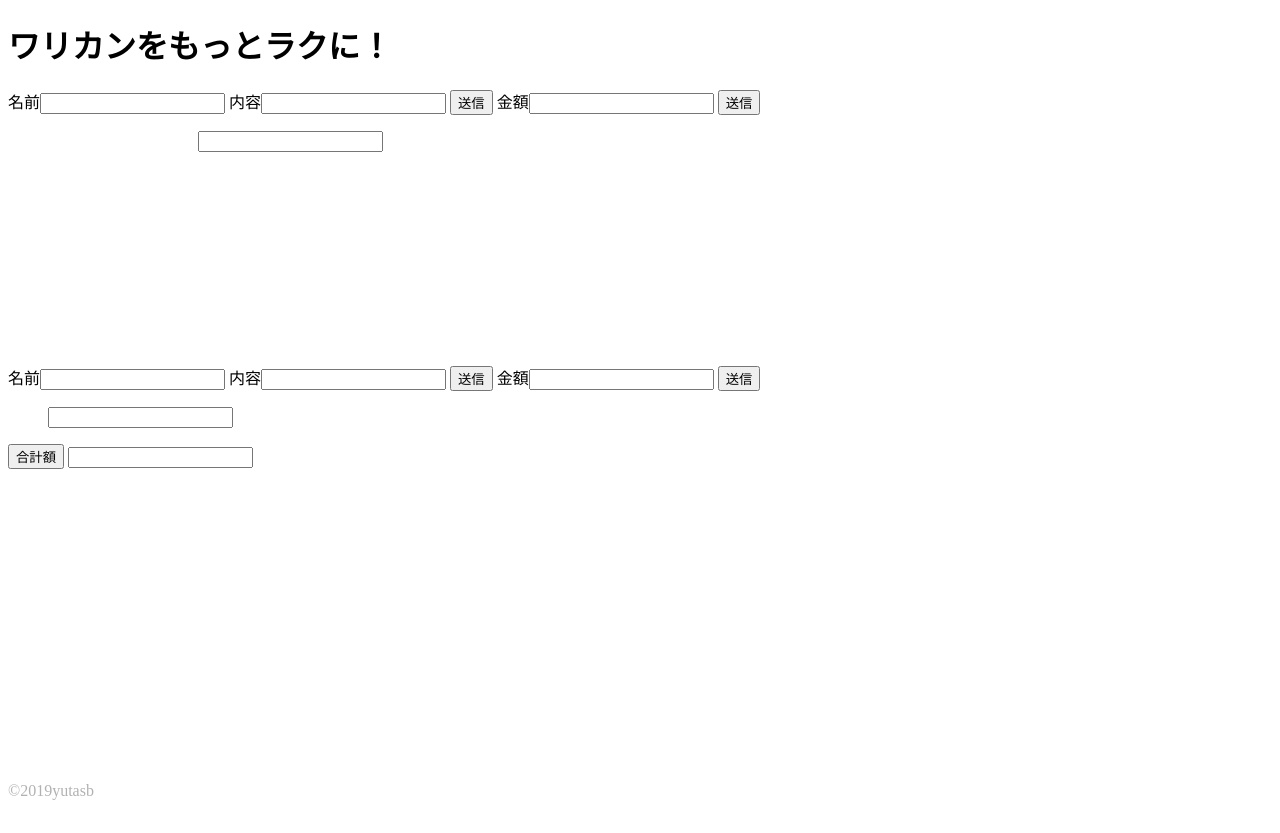
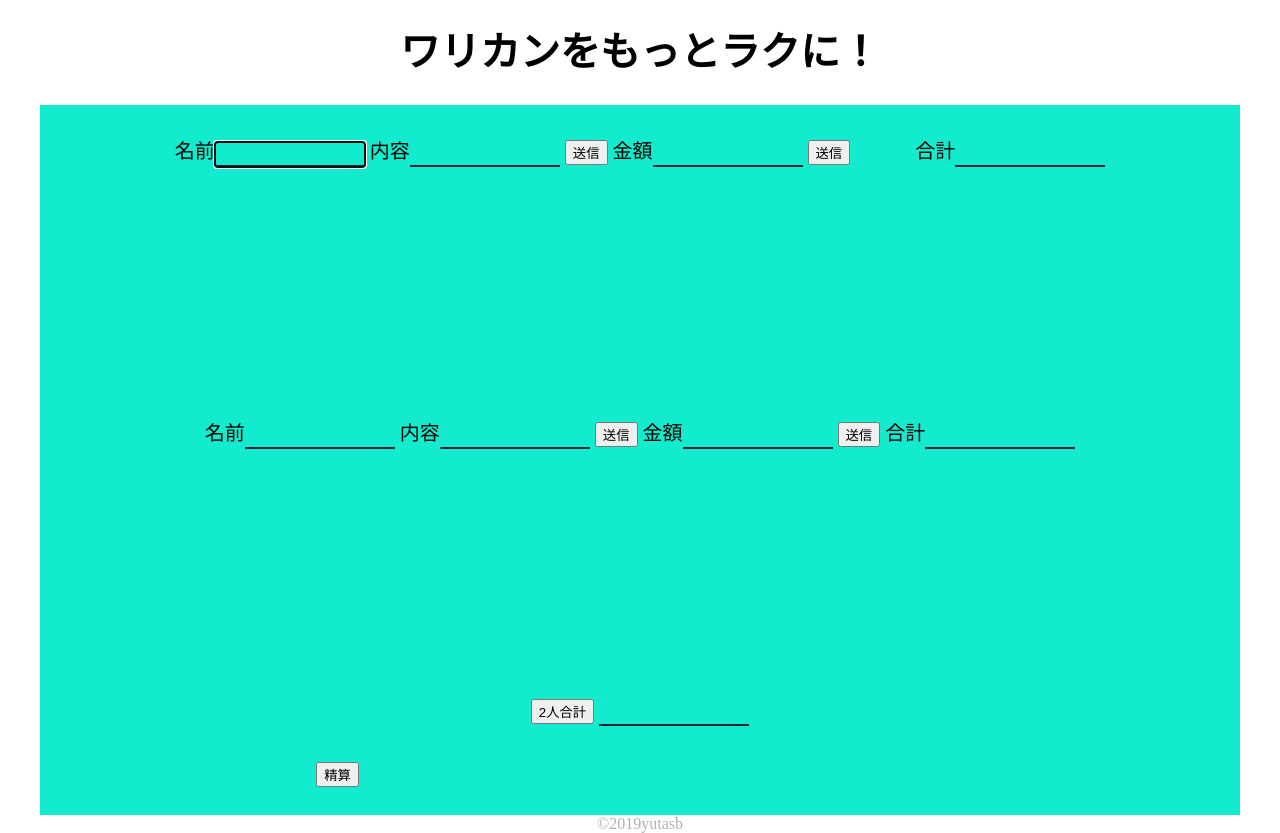
Before and after one commit to yutasb/split_the_check, a plain HTML site: page index.html in a window 1280 px wide. Before the commit the page ends 800 px from the top, so only its background shows below. Drawn offline with nearby package versions, Linux system fonts and the light colour scheme.

Commit message:
最低限必要機能、見た目完成

```diff
--- a/css/style.css
+++ b/css/style.css
@@ -1,37 +1,73 @@
-#app li {
-  list-style: none;
+body {
+  width: 1200px;
+  margin: 0 auto;
+}
+.body {
+  background-color: rgb(18, 235, 206);
+  text-align: center;
+  height: 650px;
+  padding: 30px;
+  font-size: 20px;
 }
 
-#app2 li {
+.title {
+  text-align: center;
+  font-size: 40px;
+  margin-top: 20px;
+  width: 800px;
+  margin-right: auto;
+  margin-left: auto;
+}
+
+#app li {
   list-style: none;
 }
 
 .content,
 .money,
 .content2,
-.money2,
-.sum {
+.money2 {
   display: block;
   float: left;
-  margin-left: 150px;
+  margin-left: 350px;
 }
 
 .money,
 .money2 {
-  margin-left: 200px;
+  margin-left: 170px;
 }
 
 [v-cloak] {
   display: none;
 }
 
+.app2,
+.total {
+  margin-top: 250px;
+}
+
+input {
+  box-sizing: border-box;
+  width: 150px;
+  padding: 0.3em;
+  transition: 0.3s;
+  letter-spacing: 1px;
+  border: none;
+  border-bottom: 2px solid #1b2538;
+  background: transparent;
+  text-align: center;
+}
+.result {
+  margin-top: 30px;
+}
+
+.totalinput {
+  width: 600px;
+  font-size: 20px;
+  border: none;
+}
+
 footer {
   text-align: center;
   opacity: 0.3;
-  position: absolute;
-  bottom: 0;
 }
-
-#app2{
-    margin-top:250px;
-}
--- a/index.html
+++ b/index.html
@@ -7,19 +7,22 @@
     <title>ワリカンをもっとラクに！</title>
   </head>
   <body>
-    <div id="app" v-cloak>
-      <h1>ワリカンをもっとラクに！</h1>
+    <div id="app" v-cloak >
+      <h1 class='title'>ワリカンをもっとラクに！</h1>
       <!-- 1人目 -->
+      <div class='body'>
       <form v-on:submit.prevent>
-        名前<input /> 内容<input v-model="newContent" />
+        名前<input  v-focus v-model='name' type='text' /> 内容<input v-model="newContent" type='text' />
         <button v-on:click="addContent">送信</button>
         金額<input type="number" v-model.number="newMoney" />
         <button v-on:click="addMoney">送信</button>
+   　　　合計<input v-model.number="sum" type="number" class='sum'/>
+
       </form>
       <ul>
         <div class="content">
           <li v-for="content in content2">
-            <span>{{ content.item | localNum }}</span>
+            <span>{{ content.item }}</span>
           </li>
         </div>
         <div class="money">
@@ -27,24 +30,20 @@
             <span>{{ money.item2 | localNum }}</span>
           </li>
         </div>
-        <div class="sum">
-          <input v-model.number="sum" type="number" />
-        </div>
+
       </ul>
-    </div>
-
-    <!-- 2人目 -->
-    <div id="app2" v-cloak>
-      <form v-on:submit.prevent>
-        名前<input /> 内容<input v-model="newContent2" />
+   <!-- 2人目 -->
+   <div class='app2'>
+        名前<input v-model='name2' type='text'/> 内容<input v-model="newContent2" type='text' />
         <button v-on:click="addContent2">送信</button>
         金額<input v-model.number="newMoney2" type="number" />
         <button v-on:click="addMoney2">送信</button>
+        合計<input v-model.number="sum2" type="number"  class='sum2'/>
       </form>
       <ul>
         <div class="content2">
           <li v-for="content2 in content3">
-            <span>{{ content2.item | localNum }}</span>
+            <span>{{ content2.item2 }}</span>
           </li>
         </div>
         <div class="money2">
@@ -52,16 +51,22 @@
             <span>{{ money2.item3 | localNum }}</span>
           </li>
         </div>
-        <input v-model.number="sum2" type="number" />
+
       </ul>
-      <button v-on:click="totalMoney">合計額</button>
-      <input v-model.number="total" type="number" />
     </div>
-    <!--
-    <div id="app3" v-cloak>
-      <button v-on:click="totalMoney">合計額</button>
-      <input v-model.number="total" type="number" />
-    </div> -->
+      <!-- 合計 -->
+      <div class='total'>
+      <button v-on:click="totalMoney">2人合計</button>
+      <input v-model.number="total" type="number"  />
+    </div>
+    <!-- 精算 -->
+    <div class='result'>
+        <button v-on:click='result'>精算</button>
+        <input v-model='result2' type='text' class='totalinput'>
+    </div>
+
+
+    </div>
 
     <footer>
       &copy;2019yutasb
--- a/js/main.js
+++ b/js/main.js
@@ -1,5 +1,12 @@
 Vue.filter("localNum", function(value) {
   return value.toLocaleString();
+});
+
+// ページ読み込み時、フォーカスをつける。→　HTMLに<input v-focus>をつけることで対応。
+Vue.directive("focus", {
+  inserted: function(el) {
+    el.focus();
+  }
 });
 
 var app = new Vue({
@@ -9,7 +16,16 @@ var app = new Vue({
     content2: [],
     newMoney: "",
     money2: [],
-    sum: ""
+    sum: "",
+    newContent2: "",
+    content3: [],
+    newMoney2: "",
+    money3: [],
+    sum2: "",
+    total: "",
+    result2: "",
+    name1: "",
+    name2: ""
   },
   methods: {
     addContent: function() {
@@ -32,21 +48,7 @@ var app = new Vue({
         this.sum = parseInt(this.newMoney + this.sum);
       }
       this.newMoney = "";
-    }
-  }
-});
-
-var app2 = new Vue({
-  el: "#app2",
-  data: {
-    newContent2: "",
-    content3: [],
-    newMoney2: "",
-    money3: [],
-    sum2: "",
-    total: ""
-  },
-  methods: {
+    },
     addContent2: function() {
       if (this.newContent2 === "") return;
       var content2 = {
@@ -70,18 +72,20 @@ var app2 = new Vue({
     },
     totalMoney: function() {
       this.total = parseInt(this.sum + this.sum2);
+    },
+    result: function() {
+      var splitTotal = this.total / 2;
+      var name1Big = this.sum - splitTotal;
+      var name2Big = this.sum2 - splitTotal;
+      if (this.sum > this.sum2) {
+        this.result2 =
+          this.name2 + "が" + this.name + "に" + name1Big + "円払う";
+      } else if (this.sum === this.sum2) {
+        this.result2 = "精算はありません";
+      } else {
+        this.result2 =
+          this.name + "が" + this.name2 + "に" + name2Big + "円払う";
+      }
     }
   }
 });
-
-// var app3 = new Vue({
-//   el: "#app3",
-//   data: {
-//     total: ""
-//   },
-//   methods: {
-//     totalMoney: function() {
-//       this.total = parseInt(this.sum + this.sum2);
-//     }
-//   }
-// });
```
